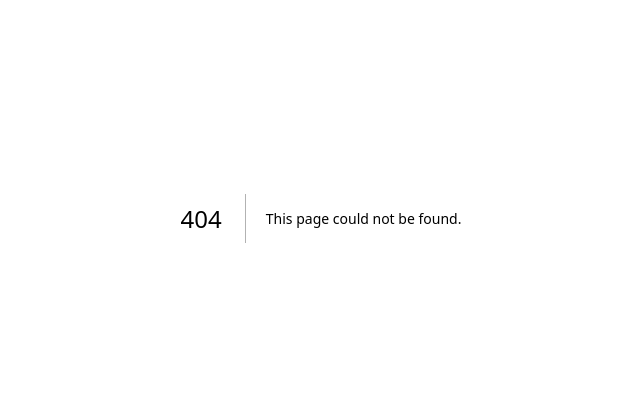
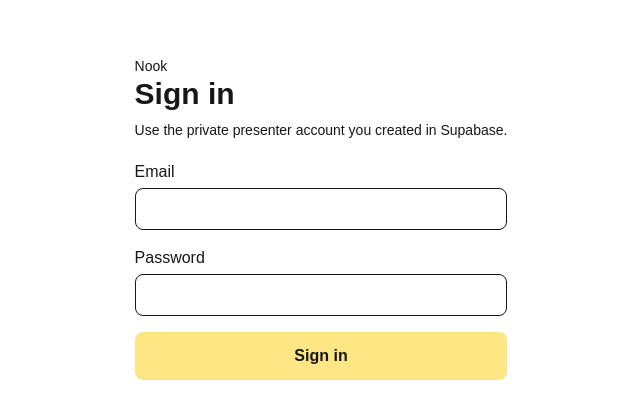
Before and after one commit to Khongor123/nook, a Next.js app: page /sign-in in a window 1280 px wide. Before the commit this address had no page. Shown: the part 182-600 px from the top of the page, without its empty margins (319-959 px from the left). Built offline with nearby package versions, Linux system fonts and the light colour scheme.

Commit message:
Add Supabase sign-in foundation

```diff
--- /dev/null
+++ b/src/app/api/private/me/route.ts
@@ -0,0 +1,15 @@
+import { createClient } from "@/lib/supabase/server";
+
+export async function GET() {
+  const supabase = await createClient();
+  const { data, error } = await supabase.auth.getClaims();
+
+  if (error || !data?.claims) {
+    return Response.json(
+      { code: "UNAUTHORIZED", message: "Sign in first", retryable: false },
+      { status: 401 },
+    );
+  }
+
+  return Response.json({ userId: data.claims.sub });
+}
--- /dev/null
+++ b/src/app/sign-in/page.tsx
@@ -0,0 +1,75 @@
+"use client";
+
+import { useState, type FormEvent } from "react";
+import { useRouter } from "next/navigation";
+import { createClient } from "@/lib/supabase/client";
+
+export default function SignInPage() {
+  const router = useRouter();
+  const [email, setEmail] = useState("");
+  const [password, setPassword] = useState("");
+  const [error, setError] = useState("");
+  const [busy, setBusy] = useState(false);
+
+  async function signIn(event: FormEvent<HTMLFormElement>) {
+    event.preventDefault();
+    setError("");
+    setBusy(true);
+
+    const supabase = createClient();
+    const result = await supabase.auth.signInWithPassword({ email, password });
+    setBusy(false);
+
+    if (result.error) {
+      setError("Could not sign in. Check your email and password.");
+      return;
+    }
+
+    router.push("/");
+    router.refresh();
+  }
+
+  return (
+    <main className="mx-auto flex min-h-screen max-w-md flex-col justify-center gap-5 px-6 py-10">
+      <div>
+        <p className="text-sm">Nook</p>
+        <h1 className="text-3xl font-semibold">Sign in</h1>
+        <p className="mt-2 text-sm">
+          Use the private presenter account you created in Supabase.
+        </p>
+      </div>
+      <form onSubmit={signIn} className="flex flex-col gap-4">
+        <label className="flex flex-col gap-1">
+          <span>Email</span>
+          <input
+            className="rounded-lg border px-3 py-2"
+            type="email"
+            autoComplete="email"
+            required
+            value={email}
+            onChange={(event) => setEmail(event.target.value)}
+          />
+        </label>
+        <label className="flex flex-col gap-1">
+          <span>Password</span>
+          <input
+            className="rounded-lg border px-3 py-2"
+            type="password"
+            autoComplete="current-password"
+            required
+            value={password}
+            onChange={(event) => setPassword(event.target.value)}
+          />
+        </label>
+        {error && <p role="alert" className="text-sm text-red-700">{error}</p>}
+        <button
+          className="rounded-lg bg-amber-200 px-4 py-3 font-semibold disabled:opacity-50"
+          type="submit"
+          disabled={busy}
+        >
+          {busy ? "Signing in…" : "Sign in"}
+        </button>
+      </form>
+    </main>
+  );
+}
--- /dev/null
+++ b/src/lib/supabase/client.ts
@@ -0,0 +1,8 @@
+import { createBrowserClient } from "@supabase/ssr";
+
+export function createClient() {
+  return createBrowserClient(
+    process.env.NEXT_PUBLIC_SUPABASE_URL!,
+    process.env.NEXT_PUBLIC_SUPABASE_PUBLISHABLE_KEY!,
+  );
+}
--- /dev/null
+++ b/src/lib/supabase/proxy.ts
@@ -0,0 +1,36 @@
+import { createServerClient } from "@supabase/ssr";
+import { NextResponse, type NextRequest } from "next/server";
+
+export async function updateSession(request: NextRequest) {
+  let response = NextResponse.next({ request });
+
+  const supabase = createServerClient(
+    process.env.NEXT_PUBLIC_SUPABASE_URL!,
+    process.env.NEXT_PUBLIC_SUPABASE_PUBLISHABLE_KEY!,
+    {
+      cookies: {
+        getAll() {
+          return request.cookies.getAll();
+        },
+        setAll(cookiesToSet, headersToSet) {
+          cookiesToSet.forEach(({ name, value }) => {
+            request.cookies.set(name, value);
+          });
+
+          response = NextResponse.next({ request });
+          cookiesToSet.forEach(({ name, value, options }) => {
+            response.cookies.set(name, value, options);
+          });
+          Object.entries(headersToSet).forEach(([name, value]) => {
+            response.headers.set(name, value);
+          });
+        },
+      },
+    },
+  );
+
+  // Verify the token and refresh it if needed. Never trust getSession() for
+  // authorization decisions on the server.
+  await supabase.auth.getClaims();
+  return response;
+}
--- /dev/null
+++ b/src/lib/supabase/server.ts
@@ -0,0 +1,28 @@
+import { createServerClient } from "@supabase/ssr";
+import { cookies } from "next/headers";
+
+export async function createClient() {
+  const cookieStore = await cookies();
+
+  return createServerClient(
+    process.env.NEXT_PUBLIC_SUPABASE_URL!,
+    process.env.NEXT_PUBLIC_SUPABASE_PUBLISHABLE_KEY!,
+    {
+      cookies: {
+        getAll() {
+          return cookieStore.getAll();
+        },
+        setAll(cookiesToSet) {
+          try {
+            cookiesToSet.forEach(({ name, value, options }) => {
+              cookieStore.set(name, value, options);
+            });
+          } catch {
+            // Server Components cannot write cookies. The proxy refreshes
+            // sessions before they reach a protected page or route.
+          }
+        },
+      },
+    },
+  );
+}
--- /dev/null
+++ b/src/proxy.ts
@@ -0,0 +1,11 @@
+import type { NextRequest } from "next/server";
+import { updateSession } from "@/lib/supabase/proxy";
+
+export async function proxy(request: NextRequest) {
+  return updateSession(request);
+}
+
+// Keep the demo routes usable even when a teammate has no Supabase setup.
+export const config = {
+  matcher: ["/sign-in/:path*", "/api/private/:path*"],
+};
```
